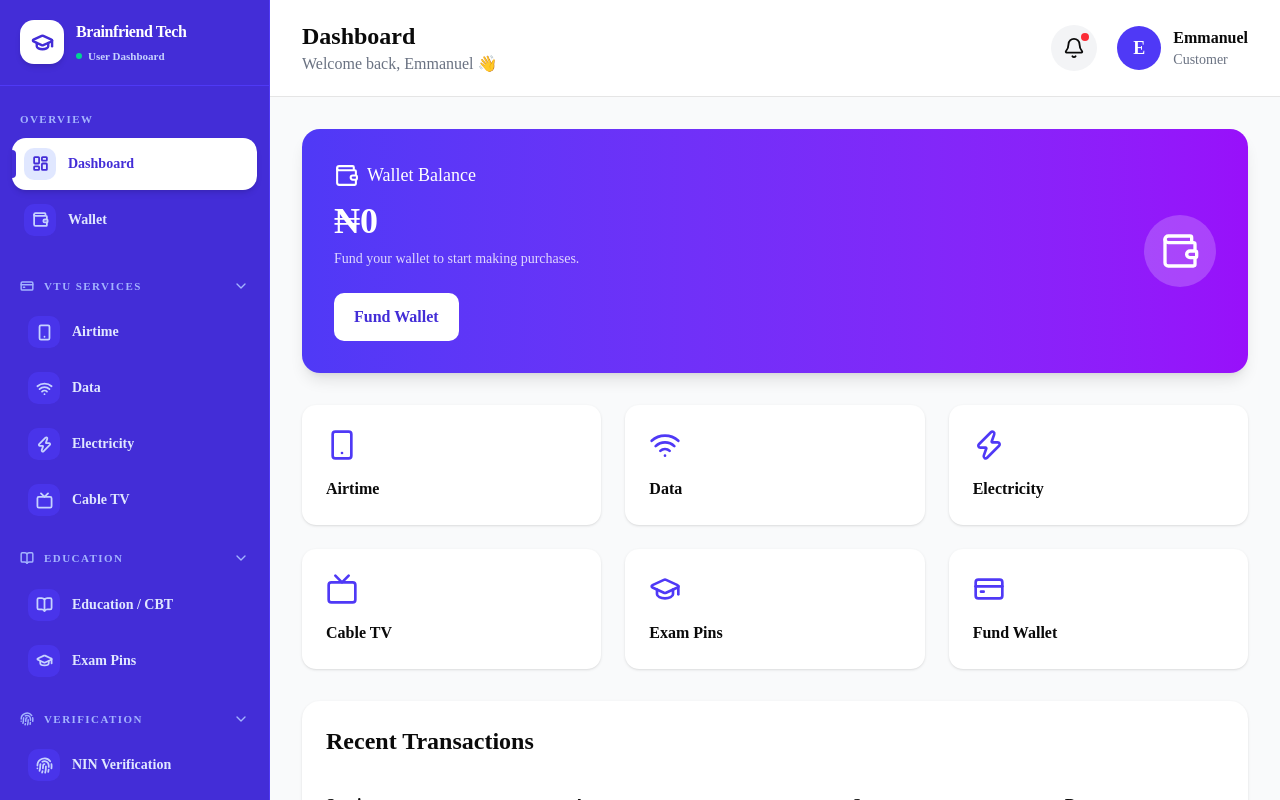
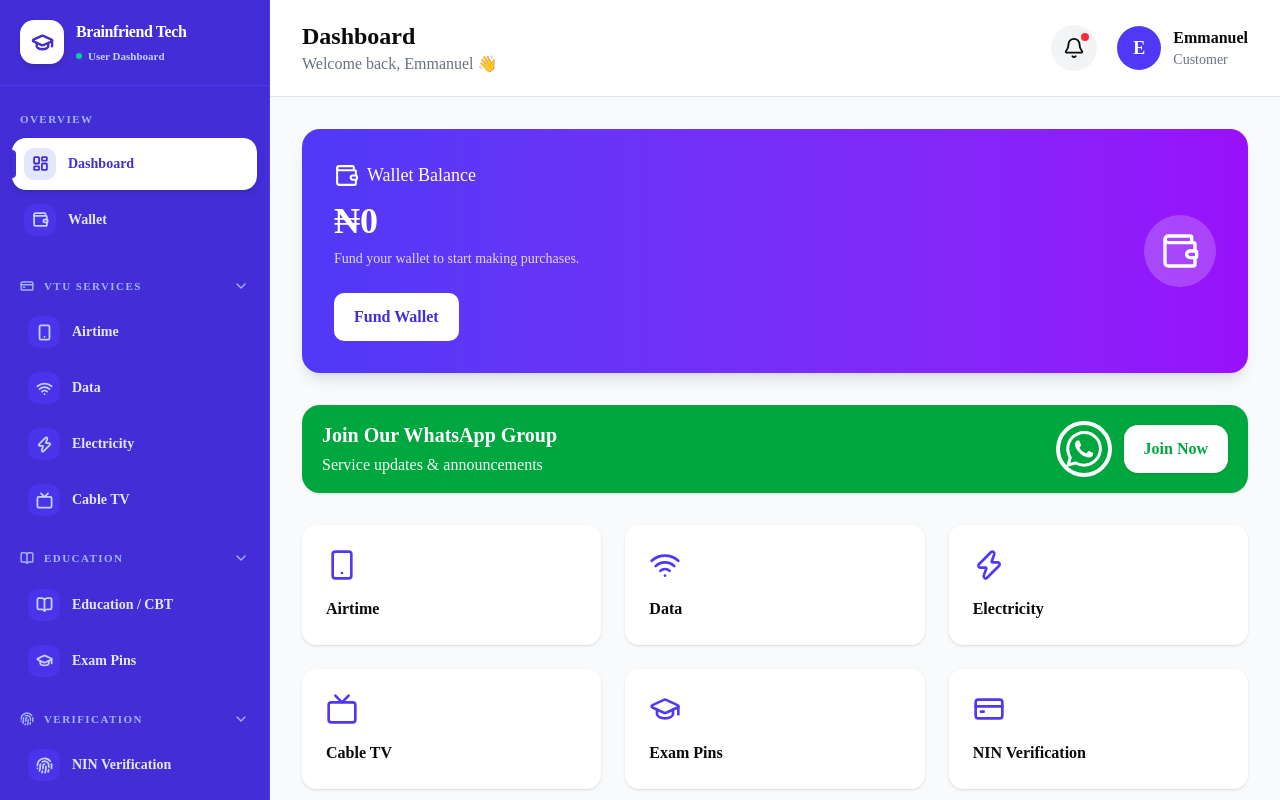
Before and after one commit to Brainfriend4life/brainfriendtech, a Next.js app: page /dashboard in a window 1280 px wide. Shown: the top 800 px of the page. Built offline with nearby package versions, Linux system fonts and the light colour scheme; no server answers.

Commit message:
addfiles

```diff
--- a/app/dashboard/page.tsx
+++ b/app/dashboard/page.tsx
@@ -3,29 +3,57 @@ import QuickActions from "@/components/dashboard/QuickActions";
 import RecentTransactions from "@/components/dashboard/RecentTransactions";
 import ProfileCard from "@/components/dashboard/ProfileCard";
 
-
 export default function DashboardPage() {
-
   return (
-
     <div className="space-y-8">
-
 
       <BalanceCard />
 
+      {/* WhatsApp Group Banner */}
+      <a
+        href="https://chat.whatsapp.com/HOEQ11RvZ034U4FhX0GvU"
+        target="_blank"
+        rel="noopener noreferrer"
+        className="block w-full"
+      >
+        <div className="flex items-center justify-between rounded-2xl bg-green-600 px-5 py-4 text-white shadow-sm transition hover:bg-green-700">
+
+          <div>
+            <h3 className="text-lg font-bold sm:text-xl">
+              Join Our WhatsApp Group
+            </h3>
+
+            <p className="mt-1 text-sm text-green-50 sm:text-base">
+              Service updates & announcements
+            </p>
+          </div>
+
+          <div className="flex items-center gap-3">
+
+            <div className="flex h-12 w-12 items-center justify-center rounded-full border-4 border-white sm:h-14 sm:w-14">
+              <svg
+                viewBox="0 0 24 24"
+                fill="currentColor"
+                className="h-8 w-8 sm:h-9 sm:w-9"
+              >
+                <path d="M20.52 3.48A11.78 11.78 0 0 0 12.05 0C5.5 0 .17 5.32.17 11.88c0 2.09.55 4.13 1.59 5.93L.06 24l6.34-1.66a11.86 11.86 0 0 0 5.65 1.43h.01c6.55 0 11.88-5.33 11.88-11.89 0-3.17-1.24-6.15-3.42-8.4ZM12.06 21.8a9.88 9.88 0 0 1-5.04-1.38l-.36-.21-3.76.99 1-3.67-.23-.38a9.87 9.87 0 0 1-1.51-5.27C2.16 6.42 6.6 1.99 12.06 1.99c2.64 0 5.12 1.03 6.99 2.9a9.83 9.83 0 0 1 2.9 6.99c0 5.46-4.44 9.92-9.89 9.92Zm5.43-7.43c-.3-.15-1.77-.87-2.04-.97-.27-.1-.47-.15-.67.15-.2.3-.77.97-.94 1.17-.17.2-.35.22-.65.07-.3-.15-1.26-.46-2.4-1.47-.89-.79-1.49-1.77-1.66-2.07-.17-.3-.02-.46.13-.61.14-.14.3-.35.45-.52.15-.17.2-.3.3-.5.1-.2.05-.37-.02-.52-.07-.15-.67-1.62-.92-2.22-.24-.58-.49-.5-.67-.51h-.57c-.2 0-.52.07-.79.37-.27.3-1.04 1.02-1.04 2.49s1.07 2.89 1.22 3.09c.15.2 2.1 3.2 5.08 4.49.71.31 1.27.49 1.7.63.72.23 1.38.2 1.9.12.58-.09 1.77-.72 2.02-1.42.25-.7.25-1.3.17-1.42-.07-.12-.27-.2-.57-.35Z" />
+              </svg>
+            </div>
+
+            <span className="rounded-xl bg-white px-4 py-3 text-sm font-bold text-green-600 shadow-sm sm:px-5 sm:text-base">
+              Join Now
+            </span>
+
+          </div>
+        </div>
+      </a>
 
       <QuickActions />
 
-
       <RecentTransactions />
-
-
 
       <ProfileCard />
 
-
     </div>
-
   );
-
 }
--- a/components/dashboard/QuickActions.tsx
+++ b/components/dashboard/QuickActions.tsx
@@ -44,9 +44,9 @@ const actions = [
   },
 
   {
-    title: "Fund Wallet",
-    icon: CreditCard,
-    href: "/dashboard/wallet",
+   title: "NIN Verification",
+  icon: CreditCard,
+  href: "/dashboard/nin",
   },
 
 ];
```
